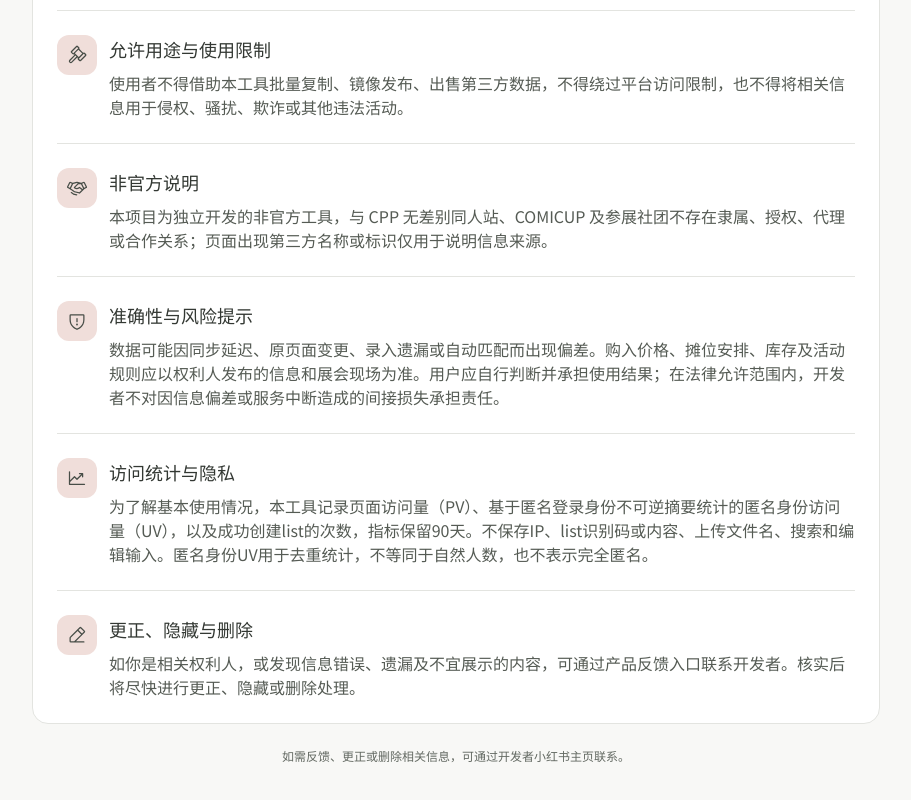
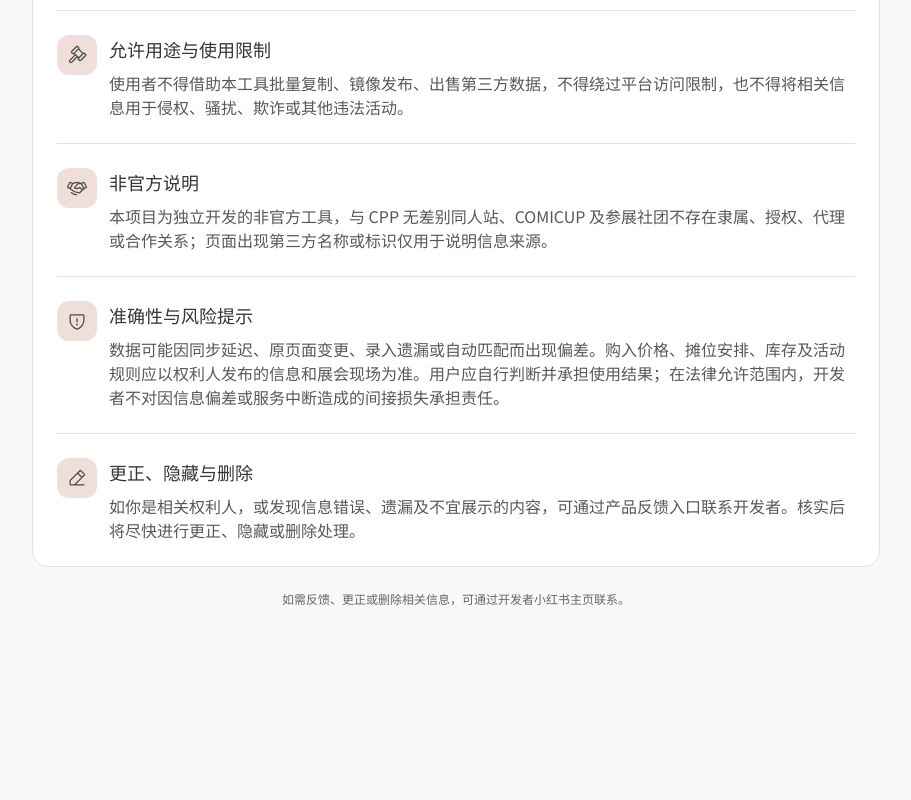
Before and after one commit to Siyi-your-area/cp-list-helper, a Next.js app: page /about in a window 1280 px wide. Shown: the part 390-1190 px from the top of the page, without its empty margins (184-1095 px from the left). After the commit the page ends 1041 px from the top, so only its background shows below. Built offline with nearby package versions, Linux system fonts and the light colour scheme; no server answers.

Commit message:
chore: remove analytics privacy statement

```diff
--- a/app/about/page.tsx
+++ b/app/about/page.tsx
@@ -2,7 +2,6 @@ import Link from "next/link";
 import {
   ArrowLeft,
   ArrowSquareOut,
-  ChartLineUp,
   Database,
   Gavel,
   Handshake,
@@ -35,12 +34,6 @@ const statements = [
     icon: ShieldWarning,
     content:
       "数据可能因同步延迟、原页面变更、录入遗漏或自动匹配而出现偏差。购入价格、摊位安排、库存及活动规则应以权利人发布的信息和展会现场为准。用户应自行判断并承担使用结果；在法律允许范围内，开发者不对因信息偏差或服务中断造成的间接损失承担责任。",
-  },
-  {
-    title: "访问统计与隐私",
-    icon: ChartLineUp,
-    content:
-      "为了解基本使用情况，本工具记录页面访问量（PV）、基于匿名登录身份不可逆摘要统计的匿名身份访问量（UV），以及成功创建list的次数，指标保留90天。不保存IP、list识别码或内容、上传文件名、搜索和编辑输入。匿名身份UV用于去重统计，不等同于自然人数，也不表示完全匿名。",
   },
   {
     title: "更正、隐藏与删除",
```
